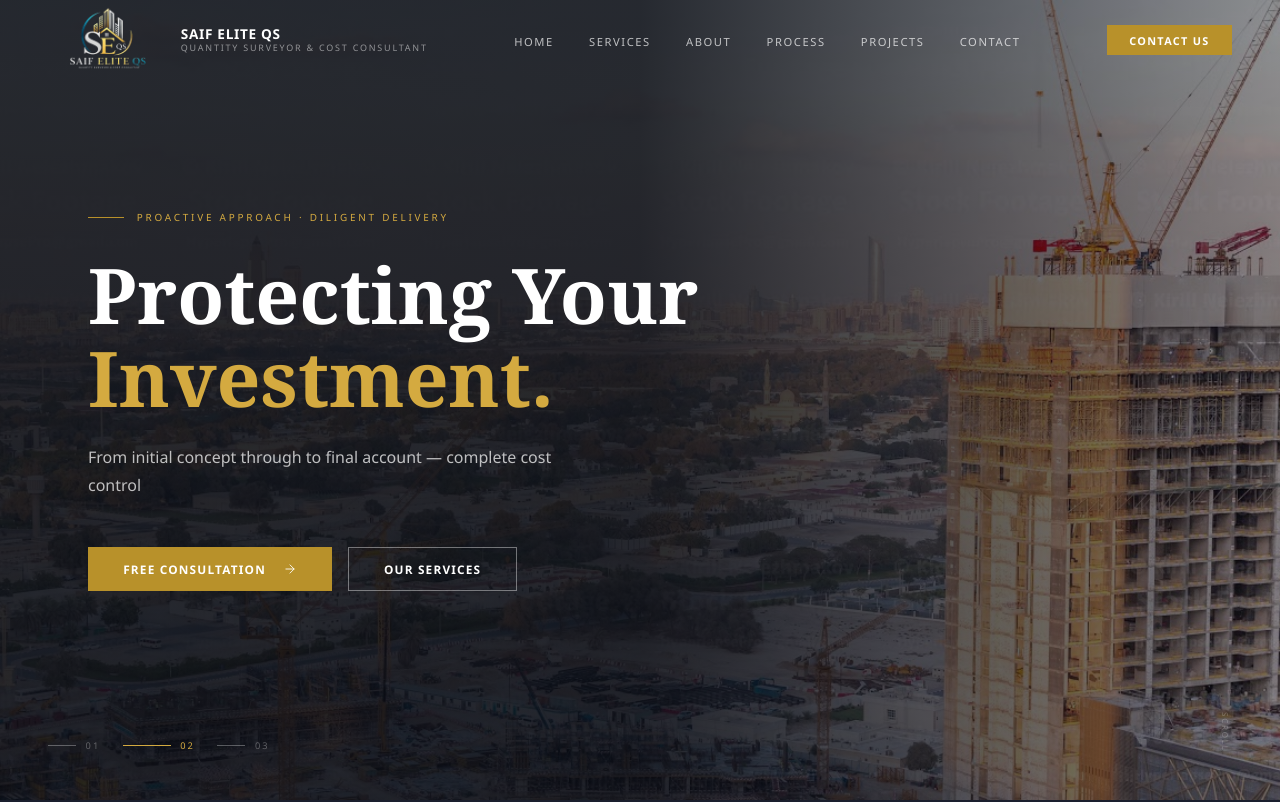
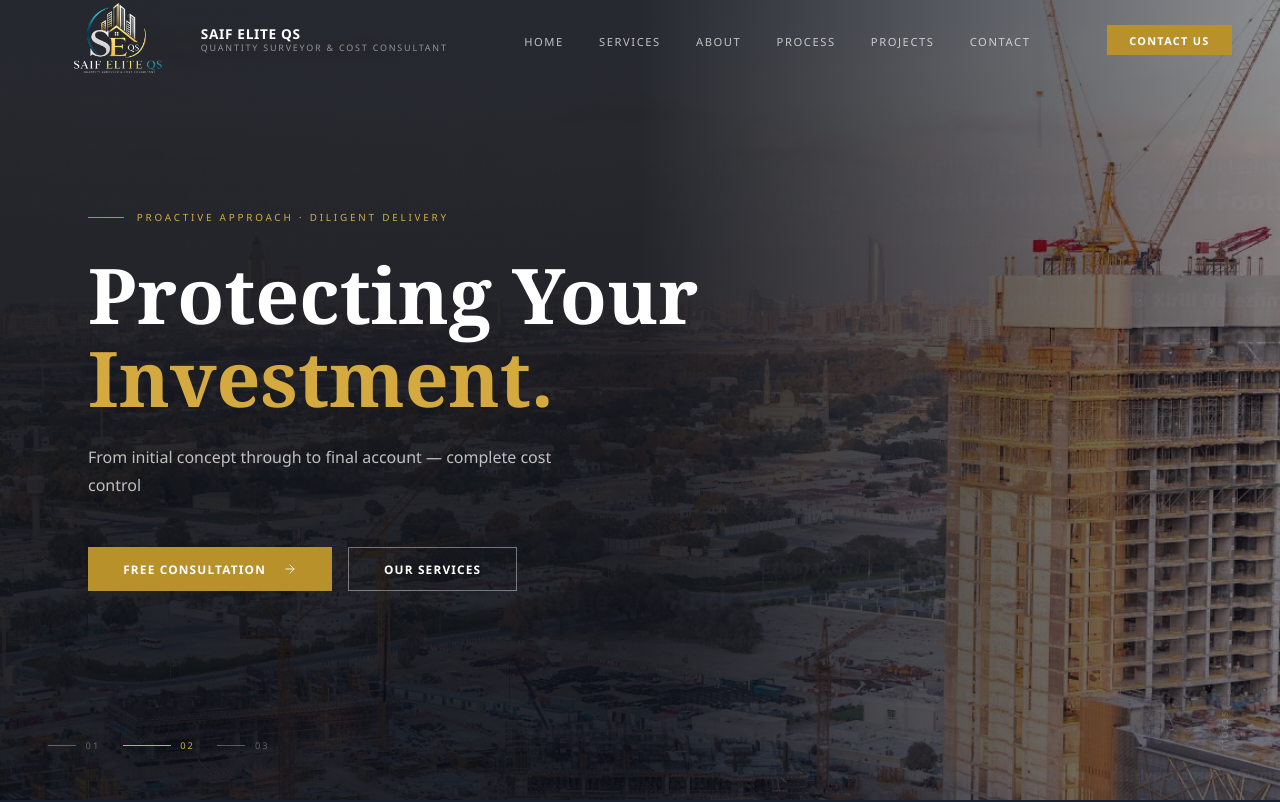
Before and after one commit to technicalallcare-maker/Saifeliteqs, a Next.js app: page / in a window 1280 px wide. Shown: the top 802 px of the page. Built offline with nearby package versions, Linux system fonts and the light colour scheme.

Commit message:
Update page.jsx

```diff
--- a/app/page.jsx
+++ b/app/page.jsx
@@ -374,7 +374,7 @@ export default function Page() {
       {/* NAV */}
       <nav className={`nav ${sc ? 'sc' : ''}`}>
         <div className="nlogo" onClick={() => go('home')}>
-          <Image src="/images/QS_logo_bg.png" alt="Saif Elite QS" width={120} height={120} style={{ objectFit: 'contain' }} priority />
+          <Image src="/images/QS_logo_bg.png" alt="Saif Elite QS" width={140} height={140} style={{ objectFit: 'contain' }} priority />
           <div className="nlogo-txt">
             <b>Saif Elite QS</b>
             <span>Quantity Surveyor &amp; Cost Consultant</span>
```
